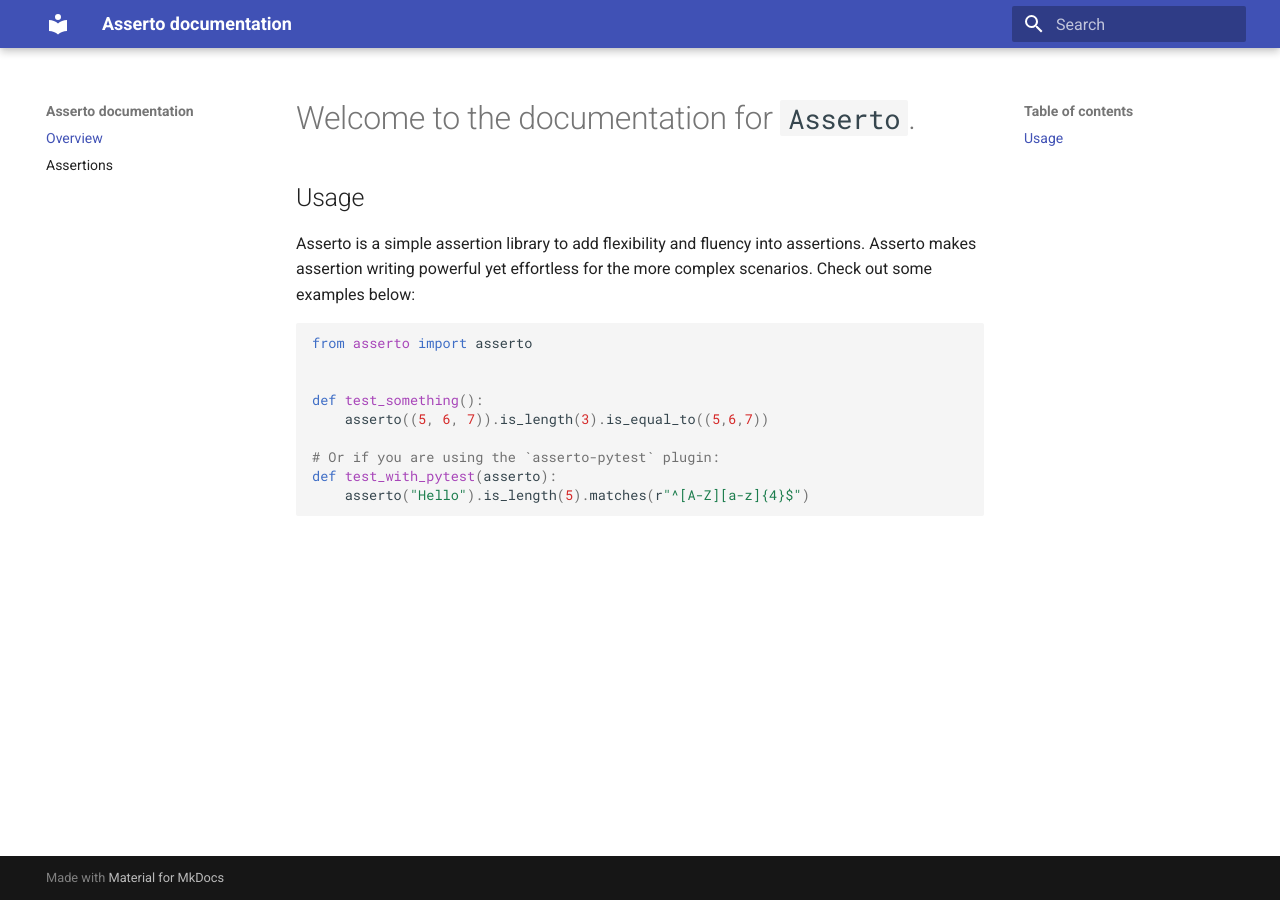
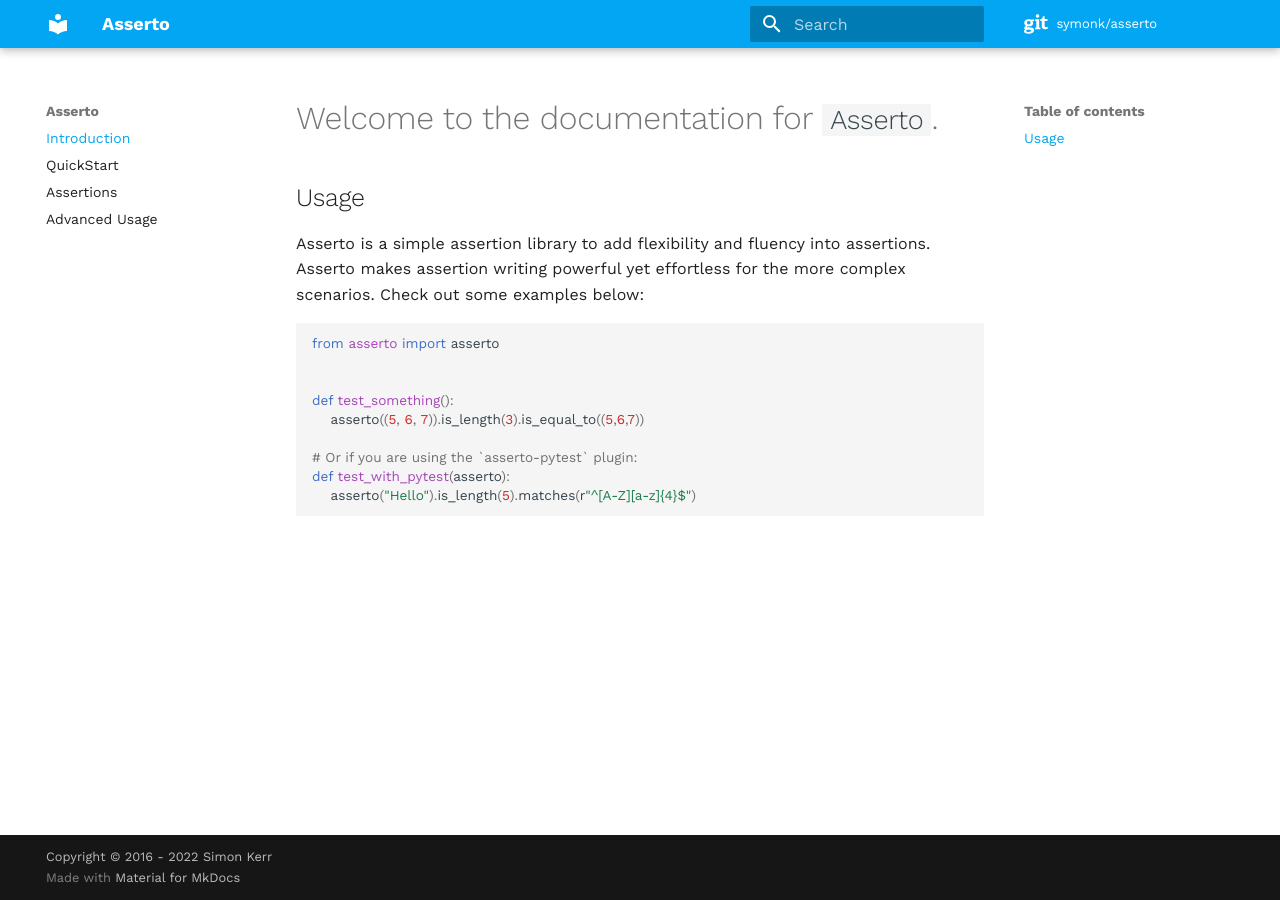
Before and after one commit to symonk/asserto, an MkDocs documentation site: the page built from docs/index.md, in a window 1280 px wide. Built offline with MkDocs 1.6.1 and Material for MkDocs 9.7.7, drawn with Linux system fonts in a browser that asks for light colours; comment, search, counter and statistics services are not loaded.

```diff
--- a/mkdocs.yml
+++ b/mkdocs.yml
@@ -1,12 +1,27 @@
-site_name: Asserto documentation
-site_url: https://www.google.com
-nav:
-    - Overview: index.md
-    - Assertions: assertions.md
+site_name: Asserto
+site_description: A fluent DSL for python assertions.
+site_url:
 theme:
   name: material
   features:
     - content.code.annotate
+  palette:
+    primary: light blue
+    accent: purple
+  font:
+    text: Work Sans
+    code: Work Sans
+  icon:
+    repo: fontawesome/brands/git
+repo_name: symonk/asserto
+repo_url: https://github.com/symonk/asserto/
+edit_uri: ""
+
+nav:
+    - Introduction: index.md
+    - QuickStart: quickstart.md
+    - Assertions: assertions.md
+    - Advanced Usage: advanced.md
 plugins:
     - search
     - mkdocstrings:
@@ -18,8 +33,15 @@ plugins:
         watch:
           - asserto/
 markdown_extensions:
+  - admonition
+  - attr_list
+  - footnotes
+  - tables
+  - toc:
+      permalink: true
   - pymdownx.highlight:
       anchor_linenums: true
   - pymdownx.inlinehilite
   - pymdownx.snippets
   - pymdownx.superfences
+copyright: Copyright &copy; 2016 - 2022 Simon Kerr
--- a/pyproject.toml
+++ b/pyproject.toml
@@ -11,7 +11,6 @@ readme = "README.md"
 
 [tool.poetry.dependencies]
 python = "^3.10"  # Lax this in future; we don't need to be so strict.
-codecov = "^2.1.12"
 
 [tool.poetry.dev-dependencies]
 codecov = "^2.1.12"
```
Also changed, not shown: docs/assertions.md (+7 -5 lines), docs/advanced.md (added), docs/quickstart.md (added), 2 other files.
